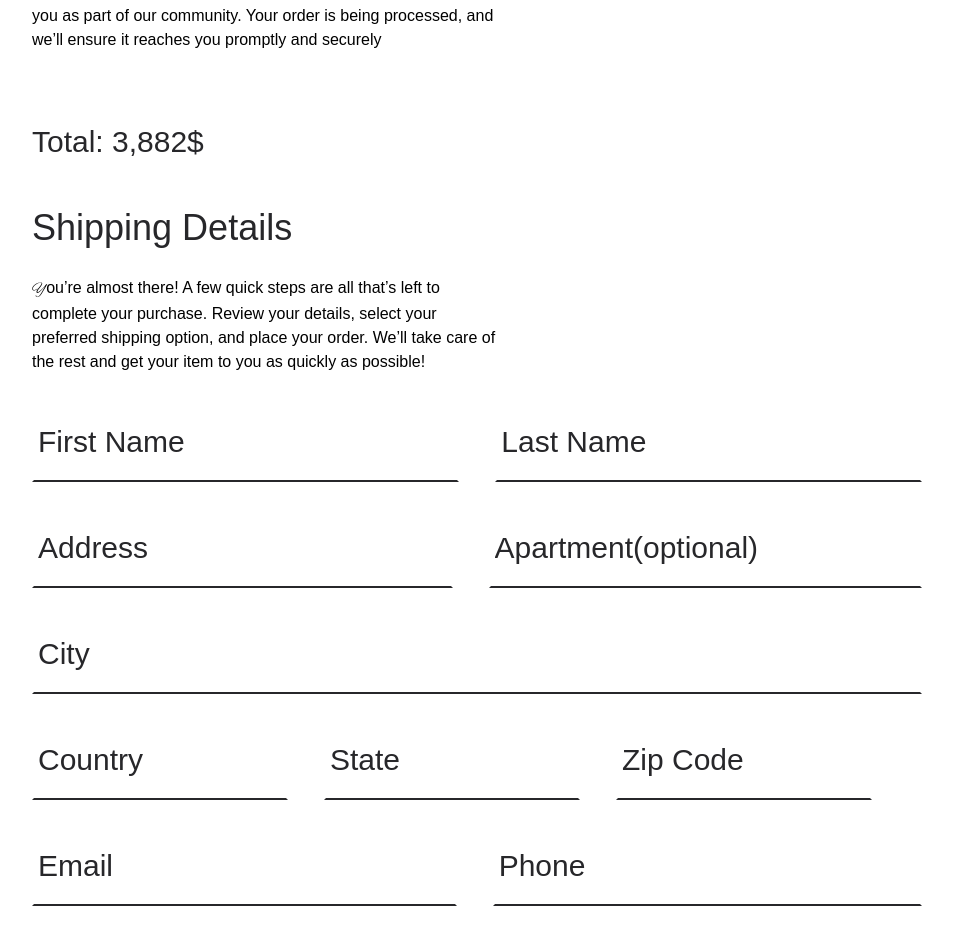
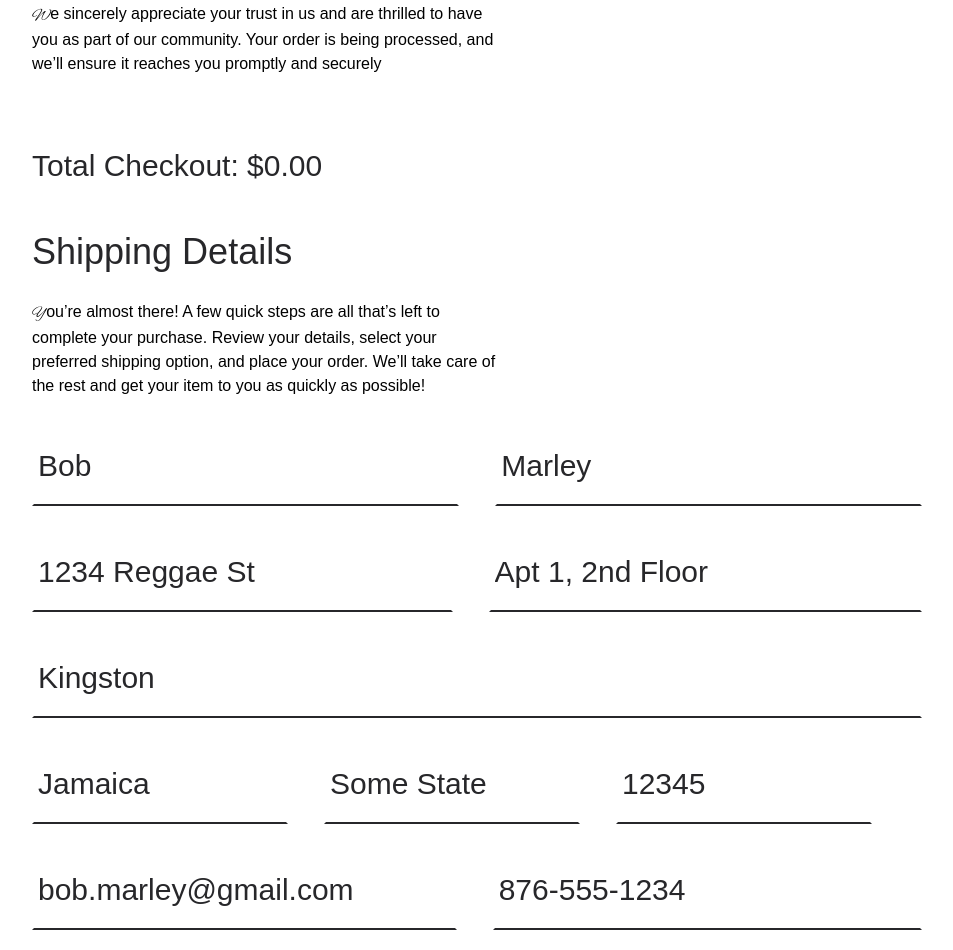
Before and after one commit to HumptyDumpy01/viajewels-app-enhanced, an Angular app: page /success in a window 1280 px wide. Shown: the part 342-1292 px from the top of the page, without its empty margins (0-953 px from the left). Built offline with nearby package versions, Linux system fonts and the light colour scheme; a web font is replaced by a local one.

Commit message:
Implemented client-side for success page.

```diff
--- a/src/app/UI/cards/order-detail-card/order-detail-card.component.html
+++ b/src/app/UI/cards/order-detail-card/order-detail-card.component.html
@@ -8,19 +8,26 @@
   </a>
   <div class="flex items-center gap-4">
     <span class="text-yellow-600 text-xl">{{ totalPrice() | currency }}</span>
-    <div *ngIf="enableButtons()" class="flex items-center gap-2 ">
+    <div class="flex items-center gap-2 ">
       <button (click)="decreaseItemCount()"
               [class]="'w-9 h-9 border text-2xl transition-all duration-300 ' + getButtonExtraStyles"
               [disabled]="jewelDetails().itemsLeft === 0"
+              [ngClass]="{
+              'hidden': !enableButtons()
+              }"
               type="button">-
       </button>
-      <input [class]="'text-3xl text-center focus:outline-none w-9 disabled:text-zinc-500 text-yellow-700'" [defaultValue]="jewelDetails().itemsLeft === 0 ? 0 : itemCounter()"
+      <input [class]="'text-3xl text-center focus:outline-none w-9 disabled:text-zinc-500 text-yellow-700'"
+             [defaultValue]="jewelDetails().itemsLeft === 0 ? 0 : itemCounter()"
              [disabled]="jewelDetails().itemsLeft === 0"
              placeholder="1" readonly
              type="number">
       <button (click)="increaseItemCount()"
               [class]="'w-9 h-9 border text-2xl transition-all duration-300 ' + getButtonExtraStyles"
-              [disabled]="jewelDetails().itemsLeft === 0" type="button">+
+              [disabled]="jewelDetails().itemsLeft === 0"
+              [ngClass]="{
+              'hidden': !enableButtons()
+              }" type="button">+
       </button>
     </div>
   </div>
--- a/src/app/UI/controls/input-control/input-control.component.html
+++ b/src/app/UI/controls/input-control/input-control.component.html
@@ -1,6 +1,6 @@
 <div class="group">
-  <input #inputElement [class]="inputStyles" [name]="name()" [placeholder]="placeholder()" [readonly]="readOnly()"
-         [required]="required()" [type]="type()">
+  <input #inputElement [class]="inputStyles" [name]="name()" [placeholder]="placeholder()"
+         [readOnly]="readOnly()" [required]="required()" [type]="type()">
   <span
     [class]="'group-focus-within:opacity-100 opacity-0 leading-relaxed pl-0.5 mt-1 inline-block ' + (mode() === 'red' ? 'text-white':
      'text-zinc-800')">{{ helperText() }}</span>
--- a/src/app/pages/check-out/shipping-details/shipping-details.component.html
+++ b/src/app/pages/check-out/shipping-details/shipping-details.component.html
@@ -63,8 +63,7 @@
                          mode="black"
                          type="number" />
     </div>
-    <app-info-message text="Double-check everything to make sure it’s
-        just how you want it." />
+    <app-info-message [text]="infoMessage()" />
     <app-viajewels-button
       [href]="button().href"
       [label]="button().text"
@@ -74,4 +73,3 @@
       styling="default"
     />
   </form>
-</section>
--- a/src/app/pages/check-out/shipping-details/shipping-details.component.ts
+++ b/src/app/pages/check-out/shipping-details/shipping-details.component.ts
@@ -28,7 +28,8 @@ import { NgIf } from '@angular/common';
 })
 export class ShippingDetailsComponent {
   button = input.required<BtnType>();
-  errorMessage = signal<string>(``);
+  errorMessage = signal(``);
+  infoMessage = input(`Double-check everything to make sure it’s just how you want it.`);
 
   inputData = input<InputDataType>({
     firstName: {
@@ -124,7 +125,7 @@ export class ShippingDetailsComponent {
   protected readonly input = input;
 }
 
-type InputDataType = {
+export type InputDataType = {
   firstName: {
     placeholder: string;
     readOnly: boolean;
--- a/src/app/pages/success/success.component.html
+++ b/src/app/pages/success/success.component.html
@@ -1,4 +1,8 @@
 <section class="container">
+  <div class="flex items-center gap-2">
+    <app-navigate-to-link [href]="['/']" label="Home ." />
+    <app-navigate-to-link [href]="['/jewelry']" label="Jewelry ." />
+  </div>
   <div class="mt-3">
     <app-heading span="Wow! What a nice order!">
       Thanks for purchase!
@@ -10,31 +14,21 @@
     </app-paragraph>
 
     <div class="flex flex-col justify-center gap-5">
-      <!--<app-order-detail-card
-        [imgData]="{alt: 'Image 1', src: 'jewelry/classic-gold-bracelet/classic-gold-bracelet-1.png'}"
-        [jewelDetails]="{itemsLeft: 0, itemPrice: 999}"
-        heading="A classic golden bracelet"
-        href="#"
-        text="A classic golden bracelet designed to enhance elegance with every wear. Features intricate detailing and a smooth finish."
-      />
-
       <app-order-detail-card
-        [imgData]="{alt: 'Image 1', src: 'jewelry/classic-gold-bracelet/classic-gold-bracelet-1.png'}"
-        [jewelDetails]="{itemsLeft: 0, itemPrice: 999}"
-        heading="A classic golden bracelet"
-        href="#"
-        text="A classic golden bracelet designed to enhance elegance with every wear. Features intricate detailing and a smooth finish."
-      />
-      <app-order-detail-card
-        [imgData]="{alt: 'Image 1', src: 'jewelry/classic-gold-bracelet/classic-gold-bracelet-1.png'}"
-        [jewelDetails]="{itemsLeft: 0, itemPrice: 999}"
-        heading="A classic golden bracelet"
-        href="#"
-        text="A classic golden bracelet designed to enhance elegance with every wear. Features intricate detailing and a smooth finish."
-      />-->
+        *ngFor="let cartItem of cart"
+        [enableButtons]="false"
+        [heading]="cartItem.jewel.itemDetails.heading"
+        [href]="cartItem.jewel.href"
+        [imgData]="cartItem.jewel.imgData[0]"
+        [item]="cartItem.jewel"
+        [jewelDetails]="{itemsLeft: cartItem.jewel.itemsLeft, itemPrice: cartItem.jewel.itemDetails.price}"
+        [text]="cartItem.jewel.itemDetails.description" />
     </div>
-    <span class="text-3xl text-zinc-800 inline-block mt-8">Total: 3,882$</span>
-    <app-shipping-details [button]="{type: 'button', text: 'Go Home', href: '/', btnMode: 'link'}"
-                          class="mt-12 block" />
+    <span class="text-3xl text-zinc-800 inline-block mt-8">Total Checkout: {{ totalPrice | currency }}</span>
+    <app-shipping-details
+      [button]="{type: 'button', text: 'Go Home', href: '/', btnMode: 'link'}"
+      [inputData]="inputData"
+      class="mt-12 block"
+      infoMessage="Thanks for participation in my project! It was fully built by Nikolas Tuz, Software Developer, as part of his portfolio." />
   </div>
 </section>
--- a/src/app/pages/success/success.component.ts
+++ b/src/app/pages/success/success.component.ts
@@ -1,20 +1,78 @@
-import { Component } from '@angular/core';
+import { Component, inject } from '@angular/core';
 import { HeadingComponent } from '../../typography/heading/heading.component';
 import { ParagraphComponent } from '../../typography/paragraph/paragraph.component';
+import { InputDataType, ShippingDetailsComponent } from '../check-out/shipping-details/shipping-details.component';
+import { CartService } from '../../cart.service';
 import { OrderDetailCardComponent } from '../../UI/cards/order-detail-card/order-detail-card.component';
-import { ShippingDetailsComponent } from '../check-out/shipping-details/shipping-details.component';
+import { CurrencyPipe, NgForOf } from '@angular/common';
+import { NavigateToLinkComponent } from '../../UI/links/navigate-to-link/navigate-to-link.component';
 
 @Component({
   selector: 'app-success',
   imports: [
     HeadingComponent,
     ParagraphComponent,
-    ShippingDetailsComponent
+    ShippingDetailsComponent,
+    OrderDetailCardComponent,
+    NgForOf,
+    CurrencyPipe,
+    NavigateToLinkComponent
   ],
   standalone: true,
   templateUrl: './success.component.html',
   styleUrl: './success.component.css'
 })
 export class SuccessComponent {
+  private cartService = inject(CartService);
 
+  get cart() {
+    return this.cartService.getCart();
+  }
+
+  get totalPrice() {
+    return this.cartService.getTotalPrice();
+  }
+
+  inputData: InputDataType = {
+    firstName: {
+      placeholder: `Bob`,
+      readOnly: true
+    },
+    lastName: {
+      placeholder: `Marley`,
+      readOnly: true
+    },
+    address: {
+      placeholder: `1234 Reggae St`,
+      readOnly: true
+    },
+    apartment: {
+      placeholder: `Apt 1, 2nd Floor`,
+      readOnly: true
+    },
+    city: {
+      placeholder: `Kingston`,
+      readOnly: true
+    },
+    country: {
+      placeholder: `Jamaica`,
+      readOnly: true
+    },
+    state: {
+      placeholder: `Some State`,
+      readOnly: true
+    },
+    zipCode: {
+      placeholder: `12345`,
+      readOnly: true
+    },
+    email: {
+      placeholder: `bob.marley@gmail.com`,
+      readOnly: true
+    },
+    phone: {
+      placeholder: `876-555-1234`,
+      readOnly: true
+    }
+  };
 }
```
Also changed, not shown: src/app/UI/cards/order-detail-card/order-detail-card.component.ts (+4 -4 lines).
